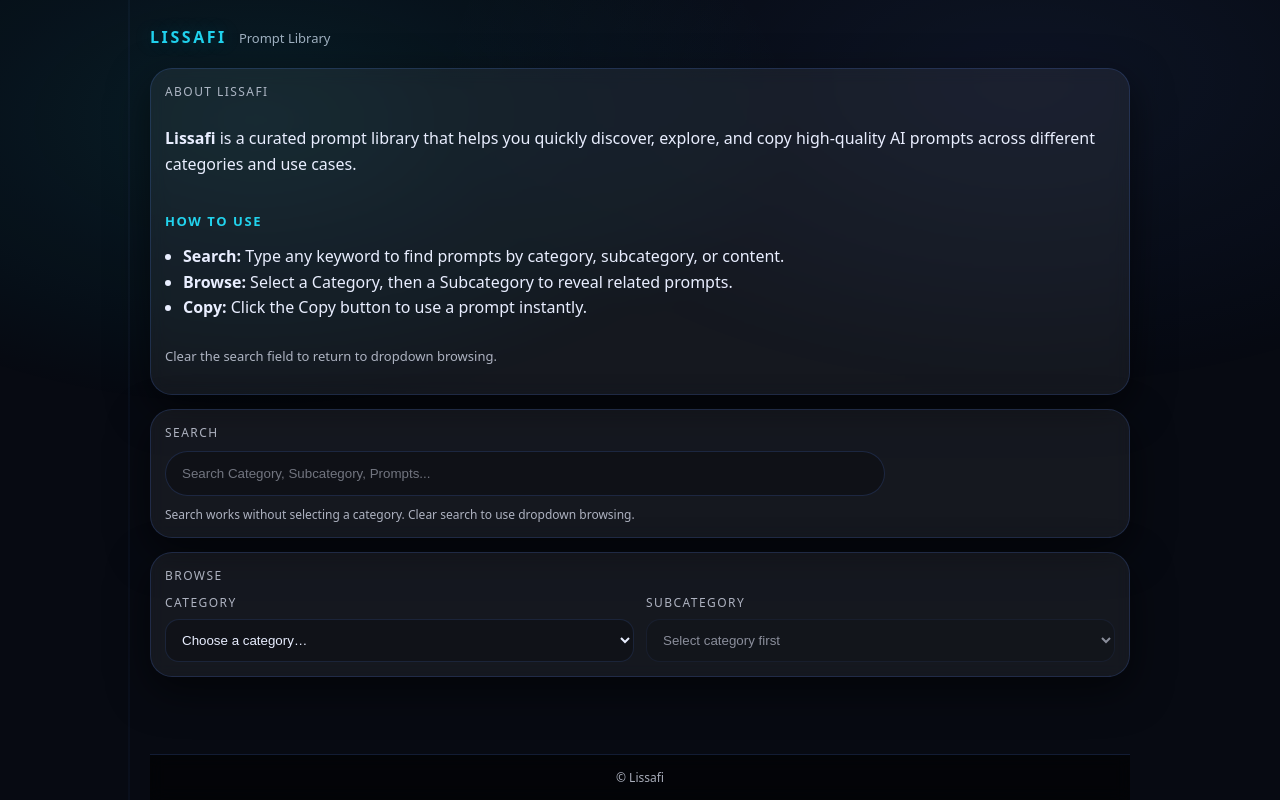
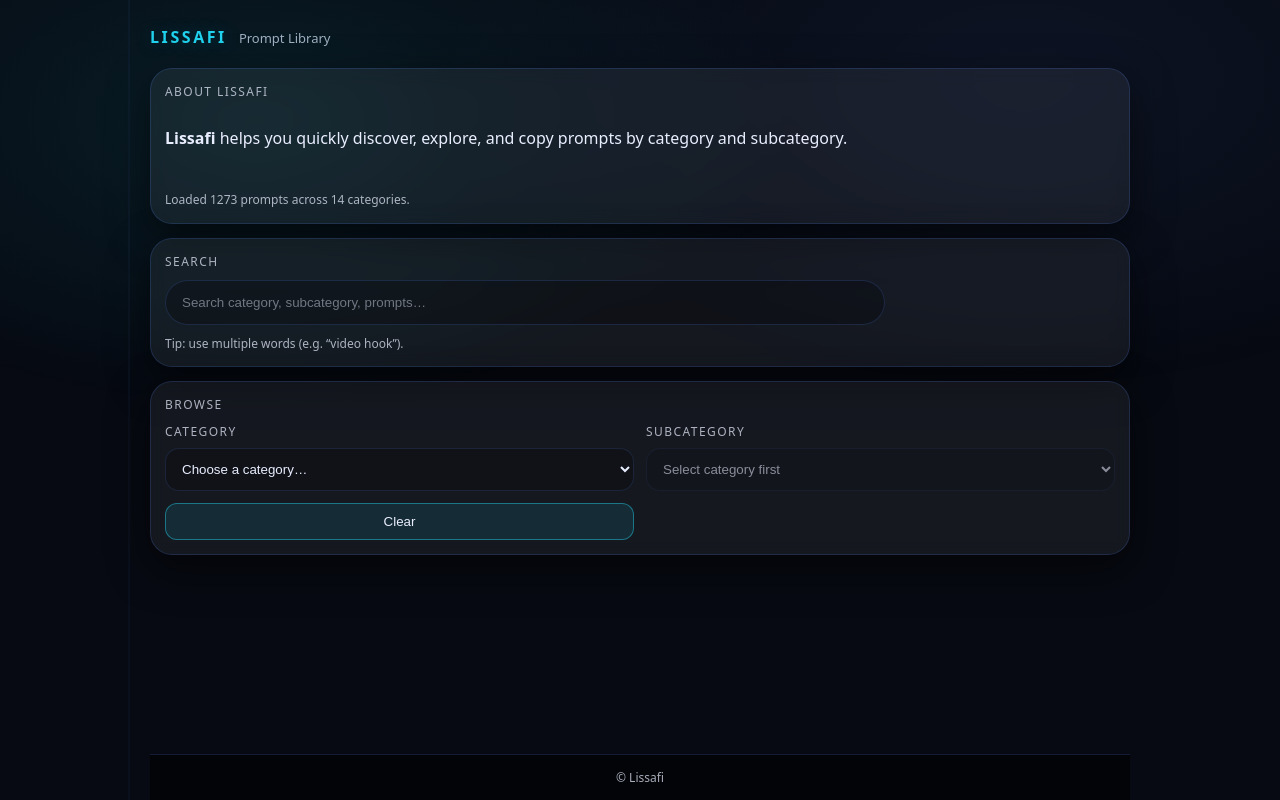
Before and after one commit to thesardauna/Lissafi, a React (Vite) app in the folder client/: page / in a window 1280 px wide. Built offline with nearby package versions, Linux system fonts and the light colour scheme.

Commit message:
Update App.jsx

```diff
--- a/client/src/App.jsx
+++ b/client/src/App.jsx
@@ -1,45 +1,97 @@
-import React, { useEffect, useMemo, useState } from "react";
+import React, { useEffect, useMemo, useRef, useState } from "react";
 import Papa from "papaparse";
 
+const norm = (v) => (v ?? "").toString().trim();
+const lower = (v) => norm(v).toLowerCase();
+
+function pickCol(headers, candidates) {
+  const map = new Map(headers.map((h) => [h.toLowerCase(), h]));
+  for (const c of candidates) if (map.has(c)) return map.get(c);
+  for (const h of headers) {
+    const hl = h.toLowerCase();
+    if (candidates.some((c) => hl.includes(c))) return h;
+  }
+  return null;
+}
+
 export default function App() {
-  const [rows, setRows] = useState([]);
+  const [rawRows, setRawRows] = useState([]);
   const [toast, setToast] = useState("");
+  const toastTimer = useRef(null);
 
   const [selectedCategory, setSelectedCategory] = useState("");
   const [selectedSubcategory, setSelectedSubcategory] = useState("");
-
   const [search, setSearch] = useState("");
 
+  const [loading, setLoading] = useState(true);
+  const [err, setErr] = useState("");
+
   async function load() {
-    const csvUrl = `${import.meta.env.BASE_URL}Lissafi.csv`;
-    const res = await fetch(csvUrl);
-    if (!res.ok) throw new Error("Failed to load CSV");
-    const text = await res.text();
-    const parsed = Papa.parse(text, { header: true, skipEmptyLines: true });
-    setRows(Array.isArray(parsed.data) ? parsed.data : []);
+    setLoading(true);
+    setErr("");
+    try {
+      const csvUrl = `${import.meta.env.BASE_URL}Lissafi.csv`;
+      const res = await fetch(csvUrl, { cache: "no-store" });
+      if (!res.ok) throw new Error(`Failed to load CSV (${res.status})`);
+      const text = await res.text();
+      const parsed = Papa.parse(text, {
+        header: true,
+        skipEmptyLines: true,
+        dynamicTyping: false
+      });
+
+      if (parsed.errors?.length) {
+        // keep data but show a lightweight warning
+        console.warn("CSV parse warnings:", parsed.errors);
+      }
+      setRawRows(Array.isArray(parsed.data) ? parsed.data : []);
+    } catch (e) {
+      setErr(e?.message || "Failed to load CSV");
+      setRawRows([]);
+    } finally {
+      setLoading(false);
+    }
   }
 
   useEffect(() => {
-    load().catch(() => {});
+    load();
+    return () => window.clearTimeout(toastTimer.current);
   }, []);
 
+  // Detect header names from CSV (supports different column spellings)
+  const colMap = useMemo(() => {
+    const headers = rawRows.length ? Object.keys(rawRows[0] || {}) : [];
+    const Category = pickCol(headers, ["category"]);
+    const Subcategory = pickCol(headers, ["subcategory", "sub category", "sub-cat", "sub_cat"]);
+    const Prompts = pickCol(headers, ["prompts", "prompt", "text", "content"]);
+    return { Category, Subcategory, Prompts };
+  }, [rawRows]);
+
+  // Normalize + de-duplicate + keep stable order
   const normalized = useMemo(() => {
+    const { Category, Subcategory, Prompts } = colMap;
+    if (!Category || !Subcategory || !Prompts) return [];
+
     const seen = new Set();
-    return rows
-      .map((r) => {
-        const Category = (r.Category ?? "").toString().trim();
-        const Subcategory = (r.Subcategory ?? "").toString().trim();
-        const Prompts = (r.Prompts ?? "").toString();
-        return { Category, Subcategory, Prompts };
-      })
-      .filter((r) => r.Category && r.Subcategory)
-      .filter((r) => {
-        const key = `${r.Category}|${r.Subcategory}|${r.Prompts}`;
-        if (seen.has(key)) return false;
-        seen.add(key);
-        return true;
-      });
-  }, [rows]);
+    const out = [];
+
+    for (let i = 0; i < rawRows.length; i++) {
+      const r = rawRows[i];
+      const cat = norm(r[Category]);
+      const sub = norm(r[Subcategory]);
+      const p = (r[Prompts] ?? "").toString();
+
+      if (!cat || !sub) continue;
+
+      const key = `${cat}||${sub}||${p}`;
+      if (seen.has(key)) continue;
+      seen.add(key);
+
+      out.push({ Category: cat, Subcategory: sub, Prompts: p, _row: i + 1 });
+    }
+
+    return out;
+  }, [rawRows, colMap]);
 
   const categories = useMemo(() => {
     return Array.from(new Set(normalized.map((r) => r.Category))).sort((a, b) => a.localeCompare(b));
@@ -52,30 +104,45 @@
     ).sort((a, b) => a.localeCompare(b));
   }, [normalized, selectedCategory]);
 
+  // Keep dropdown selections valid when data changes
+  useEffect(() => {
+    if (!selectedCategory) return;
+    if (!categories.includes(selectedCategory)) {
+      setSelectedCategory("");
+      setSelectedSubcategory("");
+      return;
+    }
+    if (selectedSubcategory && !subcategories.includes(selectedSubcategory)) {
+      setSelectedSubcategory("");
+    }
+  }, [categories, subcategories, selectedCategory, selectedSubcategory]);
+
   const dropdownPrompts = useMemo(() => {
     if (!selectedCategory || !selectedSubcategory) return [];
     return normalized
       .filter((r) => r.Category === selectedCategory && r.Subcategory === selectedSubcategory)
       .map((r) => r.Prompts)
-      .filter((p) => p.trim());
+      .filter((p) => norm(p));
   }, [normalized, selectedCategory, selectedSubcategory]);
 
+  // Search groups (supports multi-word search)
   const searchResults = useMemo(() => {
-    const q = search.trim().toLowerCase();
+    const q = lower(search);
     if (!q) return null;
 
+    const tokens = q.split(/\s+/).filter(Boolean);
     const groups = new Map();
 
     for (const r of normalized) {
       const promptText = (r.Prompts ?? "").toString();
       const hay = `${r.Category}\n${r.Subcategory}\n${promptText}`.toLowerCase();
-      if (!hay.includes(q)) continue;
+      if (!tokens.every((t) => hay.includes(t))) continue;
 
       if (!groups.has(r.Category)) groups.set(r.Category, new Map());
       const subMap = groups.get(r.Category);
+
       if (!subMap.has(r.Subcategory)) subMap.set(r.Subcategory, []);
-
-      if (promptText.trim()) subMap.get(r.Subcategory).push(promptText);
+      if (norm(promptText)) subMap.get(r.Subcategory).push(promptText);
     }
 
     return Array.from(groups.entries())
@@ -90,8 +157,8 @@
 
   function showToast(msg) {
     setToast(msg);
-    window.clearTimeout(window.__lissafiToast);
-    window.__lissafiToast = window.setTimeout(() => setToast(""), 1600);
+    window.clearTimeout(toastTimer.current);
+    toastTimer.current = window.setTimeout(() => setToast(""), 1400);
   }
 
   async function copy(text) {
@@ -99,12 +166,38 @@
       await navigator.clipboard.writeText(text);
       showToast("Copied");
     } catch {
-      showToast("Copy failed");
+      // fallback
+      try {
+        const ta = document.createElement("textarea");
+        ta.value = text;
+        ta.setAttribute("readonly", "true");
+        ta.style.position = "fixed";
+        ta.style.left = "-9999px";
+        document.body.appendChild(ta);
+        ta.select();
+        document.execCommand("copy");
+        document.body.removeChild(ta);
+        showToast("Copied");
+      } catch {
+        showToast("Copy failed");
+      }
     }
   }
 
   const showSearch = Boolean(searchResults);
   const showDropdownPrompts = !showSearch && selectedCategory && selectedSubcategory;
+
+  const totals = useMemo(() => {
+    return {
+      rows: normalized.length,
+      categories: categories.length
+    };
+  }, [normalized, categories]);
+
+  const badHeader = useMemo(() => {
+    const { Category, Subcategory, Prompts } = colMap;
+    return rawRows.length > 0 && (!Category || !Subcategory || !Prompts);
+  }, [rawRows, colMap]);
 
   return (
     <div className="page">
@@ -121,27 +214,29 @@
 
           <div className="about">
             <p>
-              <strong>Lissafi</strong> is a curated prompt library that helps you quickly
-              discover, explore, and copy high-quality AI prompts across different
-              categories and use cases.
+              <strong>Lissafi</strong> helps you quickly discover, explore, and copy prompts by
+              category and subcategory.
             </p>
 
-            <h4>How to Use</h4>
-            <ul>
-              <li>
-                <strong>Search:</strong> Type any keyword to find prompts by category,
-                subcategory, or content.
-              </li>
-              <li>
-                <strong>Browse:</strong> Select a Category, then a Subcategory to reveal
-                related prompts.
-              </li>
-              <li>
-                <strong>Copy:</strong> Click the Copy button to use a prompt instantly.
-              </li>
-            </ul>
+            <div className="hint">
+              {loading ? "Loading prompts…" : `Loaded ${totals.rows} prompts across ${totals.categories} categories.`}
+            </div>
 
-            <p className="muted">Clear the search field to return to dropdown browsing.</p>
+            {err ? (
+              <div className="empty">
+                {err}{" "}
+                <button className="copy" type="button" onClick={load}>
+                  Retry
+                </button>
+              </div>
+            ) : null}
+
+            {badHeader ? (
+              <div className="empty">
+                CSV headers not detected. Expected something like: <strong>Category</strong>,{" "}
+                <strong>Subcategory</strong>, <strong>Prompts</strong>.
+              </div>
+            ) : null}
           </div>
         </section>
 
@@ -151,12 +246,10 @@
             className="search"
             value={search}
             onChange={(e) => setSearch(e.target.value)}
-            placeholder="Search Category, Subcategory, Prompts..."
+            placeholder="Search category, subcategory, prompts…"
             aria-label="Search"
           />
-          <div className="hint">
-            Search works without selecting a category. Clear search to use dropdown browsing.
-          </div>
+          <div className="hint">Tip: use multiple words (e.g. “video hook”).</div>
         </section>
 
         <section className="panel">
@@ -172,6 +265,7 @@
                   setSelectedCategory(e.target.value);
                   setSelectedSubcategory("");
                 }}
+                disabled={loading || !!err || badHeader}
               >
                 <option value="">Choose a category…</option>
                 {categories.map((c) => (
@@ -187,7 +281,7 @@
               <select
                 className="select"
                 value={selectedSubcategory}
-                disabled={!selectedCategory}
+                disabled={!selectedCategory || loading || !!err || badHeader}
                 onChange={(e) => setSelectedSubcategory(e.target.value)}
               >
                 <option value="">
@@ -199,6 +293,22 @@
                   </option>
                 ))}
               </select>
+            </div>
+
+            <div className="control" style={{ alignSelf: "end" }}>
+              <button
+                className="copy"
+                type="button"
+                onClick={() => {
+                  setSelectedCategory("");
+                  setSelectedSubcategory("");
+                  setSearch("");
+                  showToast("Cleared");
+                }}
+                disabled={loading}
+              >
+                Clear
+              </button>
             </div>
           </div>
         </section>
@@ -247,7 +357,9 @@
 
         {showDropdownPrompts ? (
           <section className="panel">
-            <div className="panelTitle">Prompts</div>
+            <div className="panelTitle">
+              Prompts <span className="rowMeta">{dropdownPrompts.length}</span>
+            </div>
 
             <div className="cards">
               {dropdownPrompts.length === 0 ? (
```
